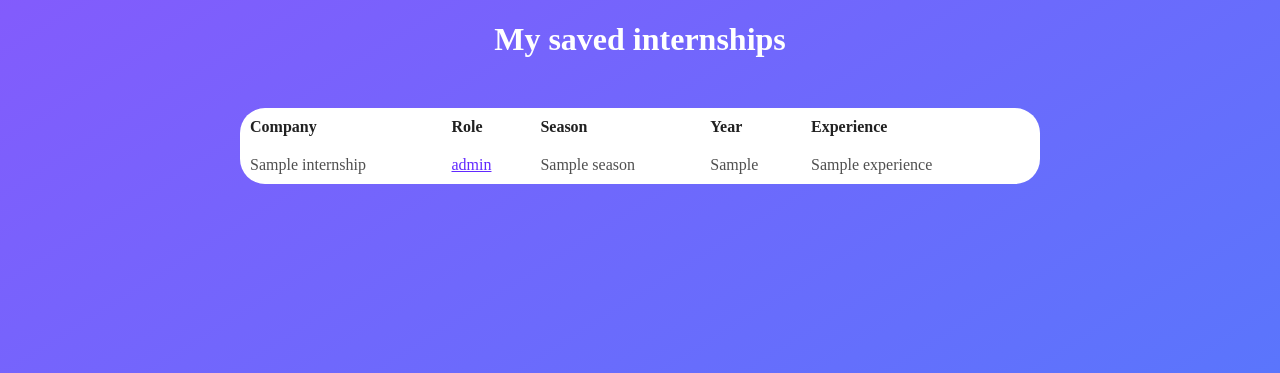
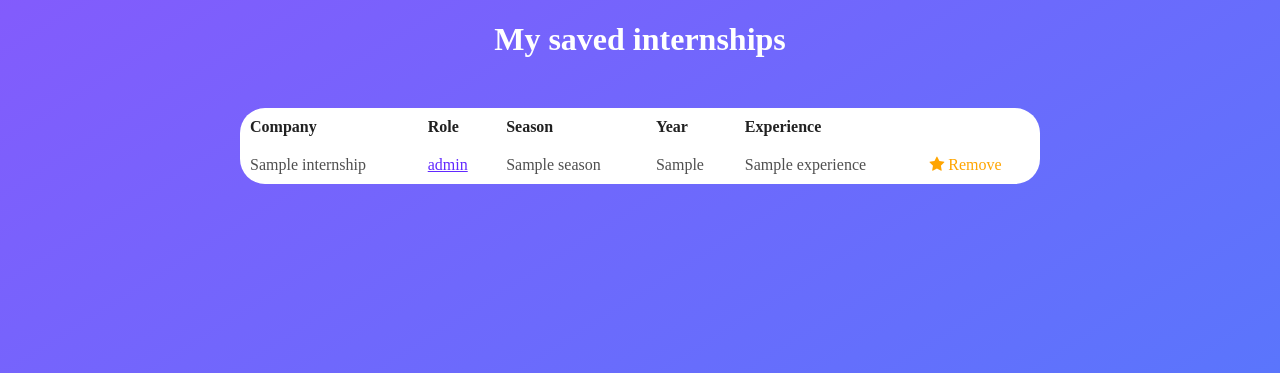
Before and after one commit to abichen/techships, a Flask app: template alpha/templates/saved.html in a window 1280 px wide. Shown: the part 70-443 px from the top of the page. Run offline with Flask 2, Linux system fonts and the light colour scheme; the template is opened without the code that fills it: most values are stand-ins (such as "Sample title", 1, 10 or a date in 2020).

Commit message:
trying to add remove button to saved page

```diff
--- a/alpha/app.py
+++ b/alpha/app.py
@@ -79,11 +79,16 @@ def favorite():
         # Get data from form:
         data = request.form
         link = data['link']
+        fave = data['fave']
         print('Link:' + link)
+        print('Fave:' + fave)
         # Update database
-        sqlHelper.handleFavorite(uid, link)
+        if fave == 0:
+            sqlHelper.handleFavorite(uid, link)
+        else:
+            sqlHelper.removeFavorite(uid,link)
         # response dictionary
-        resp_dic = {'link': link}
+        resp_dic = {'link': link, 'fave': fave}
         print("respLink:" + resp_dic['link'])
         return jsonify(resp_dic)
     else:
--- a/alpha/static/js/handleFavorite.js
+++ b/alpha/static/js/handleFavorite.js
@@ -23,8 +23,19 @@ $("#job-list").on('click','i', function (event) {
     $(this).closest('i').css('color','orange');
     var link = $(this).closest('tr').attr('data-tt');
     console.log(link);
+    var fave = 0;
     // $(this).css('background-color', '#4CAF50');
-    $.post(fav_url, {'link' : link}, updateSingleJob);
+    $.post(fav_url, {'link' : link,'fave':fave }, updateSingleJob);
+});
+
+// for saved list
+$("#saved-list").on('click','i', function (event) {
+    $(this).closest('i').css('color','grey');
+    var link = $(this).closest('tr').attr('data-tt');
+    var fave = 1;
+    console.log(link);
+    // $(this).css('background-color', '#4CAF50');
+    $.post(fav_url, {'link' : link, 'fave':fave}, updateSingleJob);
 });
 
 
@@ -32,7 +43,7 @@ function updateSingleJob(resp) {
     var link = resp.link;
     console.log('response is',resp);
     // $('data-tt=' + link).find('.favorite-form').find('i').css('color','orange');
-    $('[data-tt=' + link + ']').find('.favbutton').value(1);
+    // $('[data-tt=' + link + ']').find('.favbutton').value(1);
 };
 
 //helper function to display new average rating
--- a/alpha/templates/saved.html
+++ b/alpha/templates/saved.html
@@ -1,6 +1,12 @@
 {% extends "base.html" %}
 
 {% block main_content %}
+
+<style>
+    .checked {
+        color: orange;
+    }
+</style>
 
 <h1>My saved internships</h1>
 
@@ -14,7 +20,7 @@
             <th>Experience</th>
         </tr>
     </thead>
-    <tbody>
+    <tbody class="saved-list">
         {% for internship in internships %}
         <tr>
             <td>{{ internship.compName }}</td>
@@ -23,7 +29,11 @@
             <td>{{ internship.yr }}</td>
             <td>{{ internship.experience }}</td>
             <td><form class="favorite-form" method="post" action="/favorite">
-                <input type="submit" name="submit" value="favorite" />
+                <label class="star">
+                    <i class="fa fa-star checked"> Remove</i>
+                    <input type="hidden" class="favbutton" value="0">
+                </label>
+                <input type="submit" name="submit" value="favorite"/>
               </form></td>
         </tr>
         {% endfor %}
```
